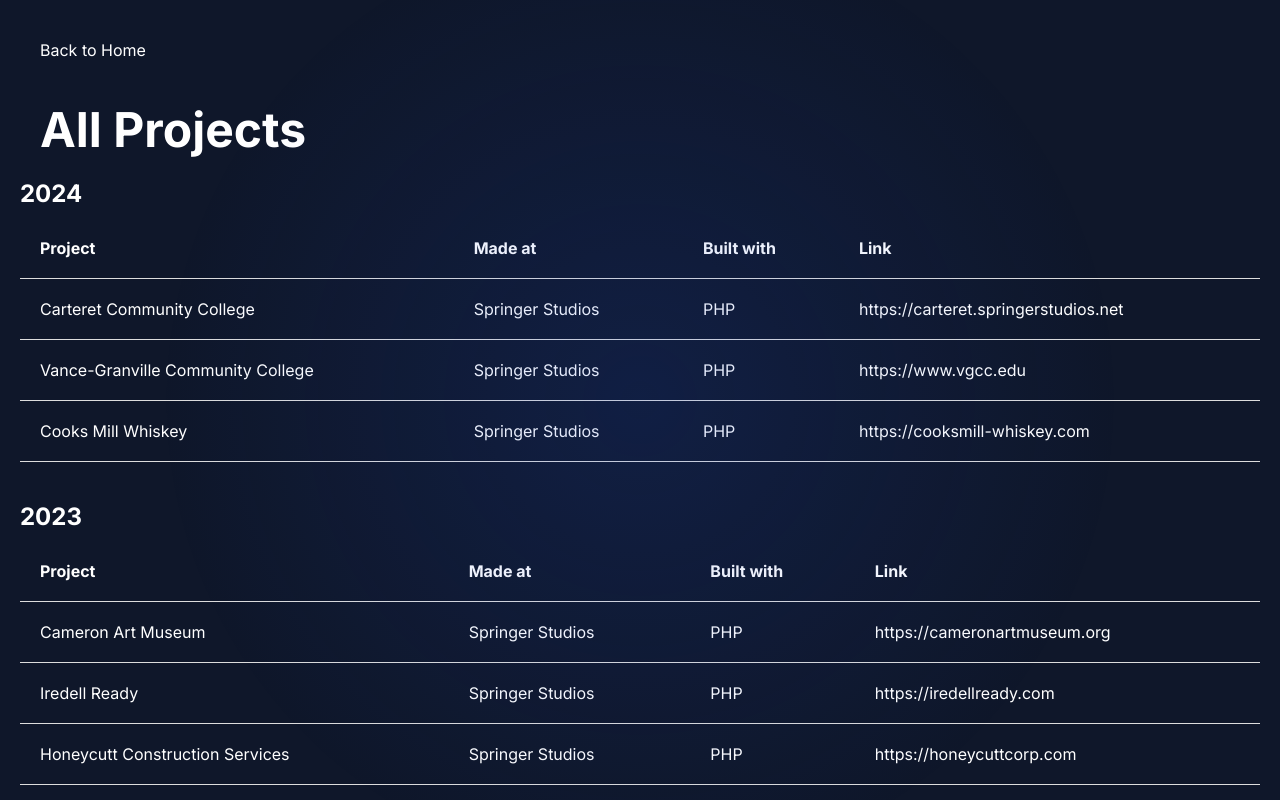
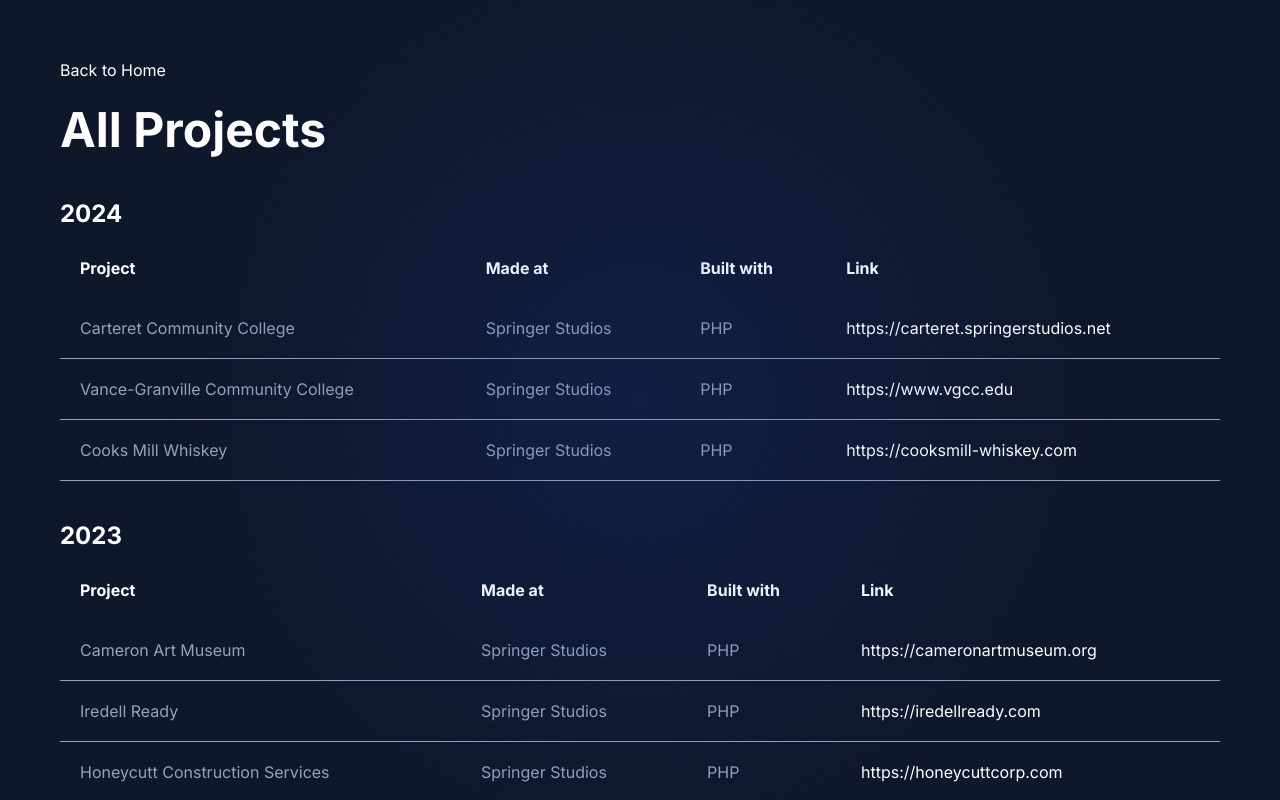
Before and after one commit to itsrichardhaar/Springer-React-Sandbox, a React (Create React App) app in the folder springer-sandbox/: page /portfolio in a window 1280 px wide. Shown: the top 800 px of the page. Built offline with nearby package versions, Linux system fonts and the light colour scheme.

Commit message:
Table CSS

```diff
--- a/springer-sandbox/src/App.css
+++ b/springer-sandbox/src/App.css
@@ -40,13 +40,13 @@
 /* Portfolio Table Section */
 .portfolio-section {
   margin: 0 auto;
-  padding: 20px;
+  padding: 60px;
   height: auto;
   background: rgb(15, 23, 42);
 }
 
 .return-div {
-  padding: 20px;
+  padding-bottom: 20px;
 }
 
 .return-link {
@@ -54,7 +54,7 @@
 }
 
 .portfolio-heading {
-  padding: 20px;
+  padding-bottom: 40px;
 }
 
 .portfolio-heading h1 {
@@ -75,11 +75,15 @@
   margin-bottom: 40px;
 }
 
-.portfolio-section th,
+.portfolio-section th {
+  padding: 20px;
+  color: #fff;
+}
+
 .portfolio-section td {
   padding: 20px;
-  border-bottom: 1px solid #ddd;
-  color: #fff;
+  border-bottom: 1px solid rgb(148, 163, 184);
+  color: rgb(148, 163, 184);
 }
 
 .portfolio-section th {
@@ -103,7 +107,7 @@
 }
 
 .portfolio-section td a:hover {
-  text-decoration: underline;
+  text-decoration: underline !important;
 }
 
 /* Add this CSS to your main stylesheet */
```
